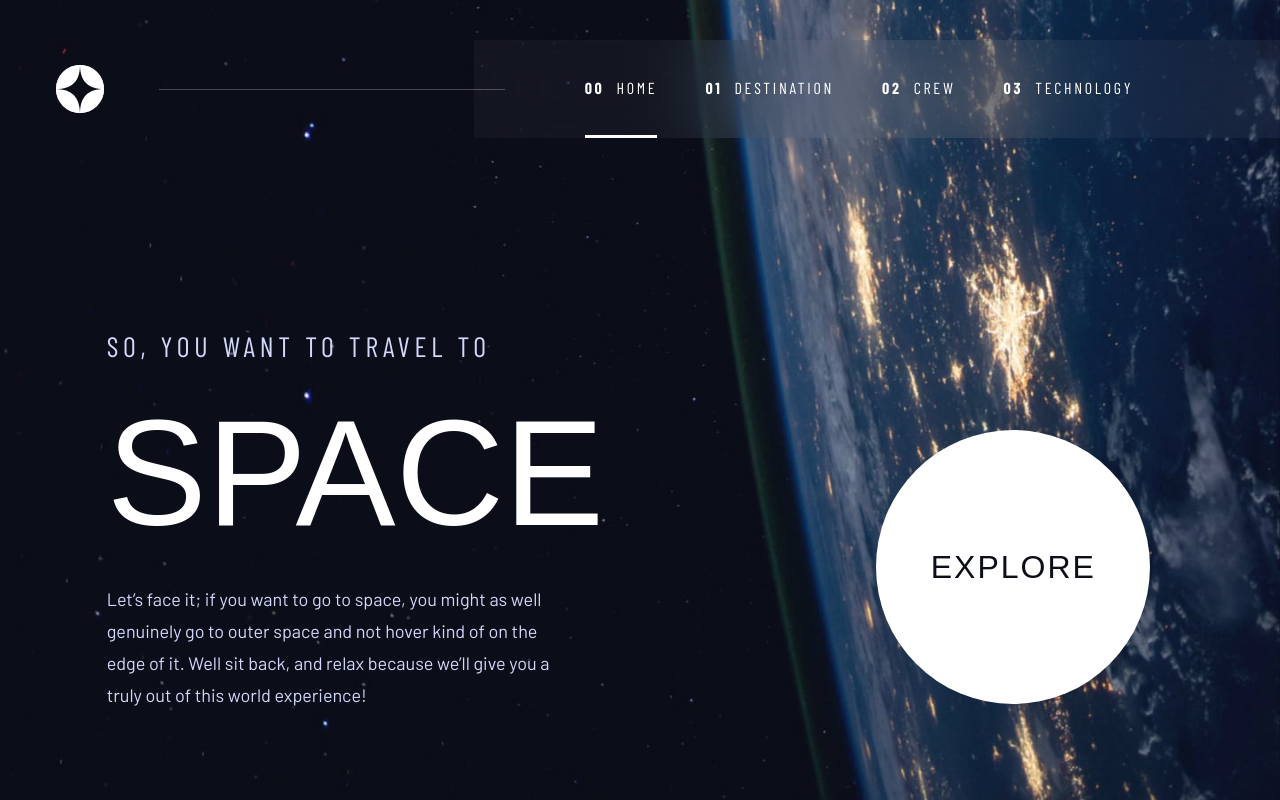
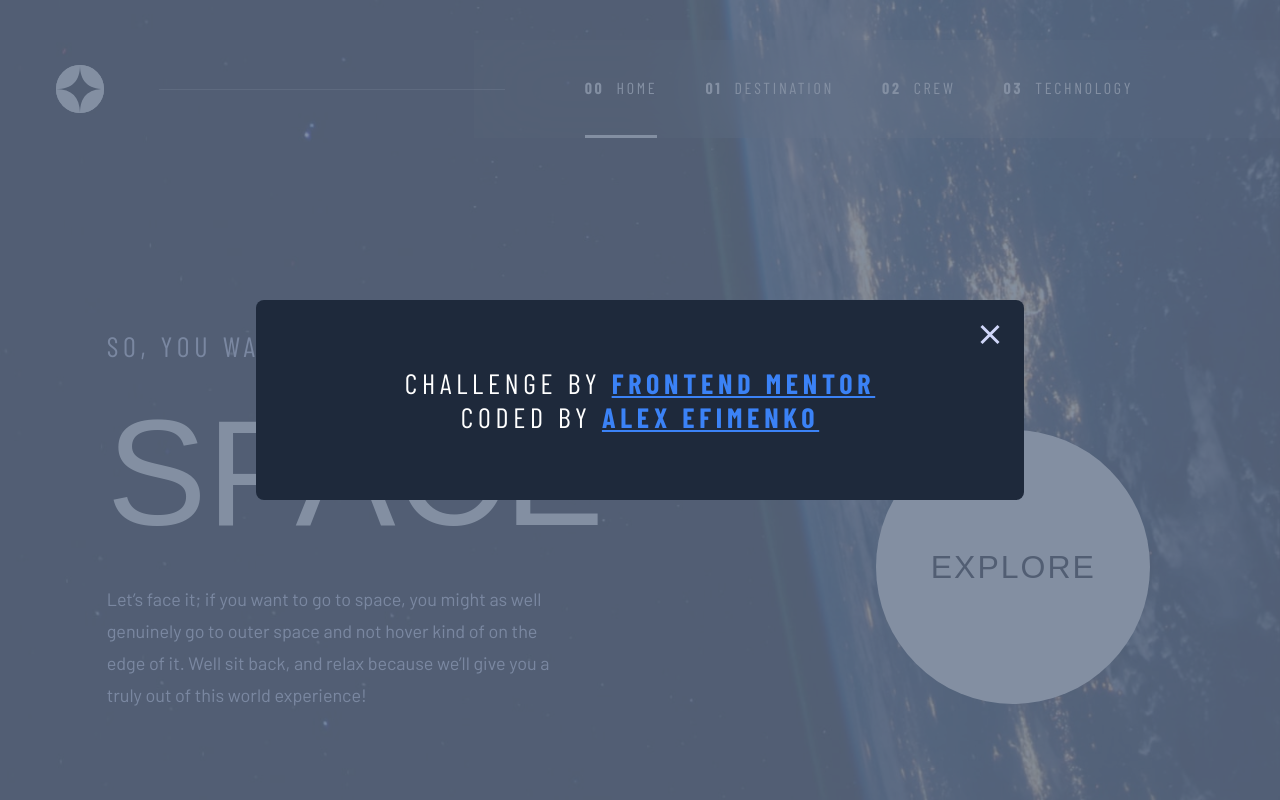
Before and after one commit to aleksandr-efimenko/space-tourism, a Next.js app: page / in a window 1280 px wide. Both pictures are taken after a click on the link "EXPLORE". Built offline with nearby package versions, Linux system fonts and the light colour scheme; a web font is replaced by a local one.

Commit message:
add modal window about me

```diff
--- a/src/components/ExploreButton.tsx
+++ b/src/components/ExploreButton.tsx
@@ -1,7 +1,7 @@
 import { motion } from 'framer-motion'
 import { useMediaQuery } from 'react-responsive'
 
-export function ExploreButton() {
+export function ExploreButton({ onClick }: { onClick: () => void }) {
   const isTabletOrMobile = useMediaQuery({ query: '(max-width: 1024px)' })
 
   const whilteHoverStyle = {
@@ -24,6 +24,7 @@ export function ExploreButton() {
                 '
       whileHover={whilteHoverStyle}
       whileTap={whileTapStyle}
+      onClick={onClick}
     >
       <p className='explore-button-text text-darkspace'>EXPLORE</p>
     </motion.a>
--- a/src/components/Layout.tsx
+++ b/src/components/Layout.tsx
@@ -42,7 +42,6 @@ export function Layout({ children }: { children: React.ReactNode }) {
         currentPathname={router.pathname}
         closeMobileMenu={() => setMobileMenuVisible(false)}
       />
-
       <main>{children}</main>
     </div>
   )
--- /dev/null
+++ b/src/components/ModalWindowAboutMe.tsx
@@ -0,0 +1,44 @@
+import Link from 'next/link'
+import Image from 'next/image'
+import closeIcon from '~/assets/shared/icon-close.svg'
+
+export default function ModalWindowAboutMe({ setIsModalOpen }: { setIsModalOpen: (value: boolean) => void }) {
+  const closeModalAboutMe = () => {
+    setIsModalOpen(false)
+  }
+
+  return (
+    <div className='absolute inset-0 heading5 text-center text-white'>
+      <div className='absolute inset-0 z-40 bg-slate-500 opacity-80'></div>
+      <div className='relative w-full h-full flex justify-center items-center z-50'>
+        <div className='relative bg-slate-800 w-10/12 md:w-3/5 h-1/4 rounded-lg flex justify-center items-center'>
+          <button className='absolute top-6 right-6 hover:brightness-200 duration-200' onClick={closeModalAboutMe}>
+            <Image src={closeIcon} alt='close icon' width={20} height={20} />
+          </button>
+          <div className=' px-4 md:px-6'>
+            <p>
+              Challenge by{' '}
+              <Link
+                className='font-bold underline text-blue-500 hover:text-blue-300 duration-500'
+                href='https://www.frontendmentor.io/challenges/space-tourism-multipage-website-gRWj1URZ3'
+                target='_blank'
+              >
+                Frontend Mentor
+              </Link>
+            </p>
+            <p>
+              Coded by{' '}
+              <Link
+                className='font-bold underline text-blue-500  hover:text-blue-300 duration-500'
+                href='https://www.linkedin.com/in/aleksandr-efimenko/'
+                target='_blank'
+              >
+                Alex Efimenko
+              </Link>
+            </p>
+          </div>
+        </div>
+      </div>
+    </div>
+  )
+}
--- a/src/pages/index.tsx
+++ b/src/pages/index.tsx
@@ -1,12 +1,16 @@
 import { BackgroundImage } from '@/components/BackgroundImage'
 import { ExploreButton } from '@/components/ExploreButton'
 import MainPageInfo from '@/components/MainPage/MainPageInfo'
+import ModalWindowAboutMe from '@/components/ModalWindowAboutMe'
 import PageContainer from '@/components/PageContainer'
 import { motion } from 'framer-motion'
+import { useState } from 'react'
 import bgImageDesktop from '~/assets/home/background-home-desktop.jpg'
 import bgImageTablet from '~/assets/home/background-home-tablet.jpg'
 
 export default function Home() {
+  const [isModalOpen, setIsModalOpen] = useState(false)
+
   return (
     <>
       <PageContainer additionalClassNames='px-6'>
@@ -27,9 +31,10 @@ export default function Home() {
           initial={{ opacity: 0 }}
           transition={{ delay: 0.8, duration: 1 }}
         >
-          <ExploreButton />
+          <ExploreButton onClick={() => setIsModalOpen(true)} />
         </motion.div>
       </PageContainer>
+      {isModalOpen && <ModalWindowAboutMe setIsModalOpen={setIsModalOpen} />}
       <BackgroundImage backgroundImages={{ desktop: bgImageDesktop, mobile: bgImageTablet }} alt='background image' />
     </>
   )
```
